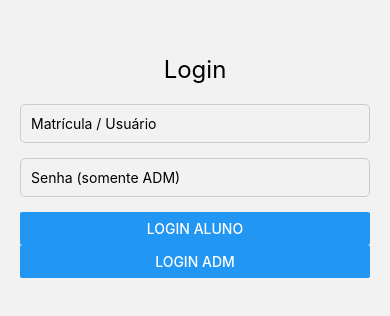
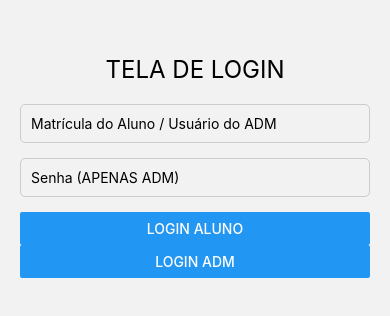
Before and after one commit to lucasweidmann/TICKET-DE-REFEICAO-SENAI, a React Native app: screen /Login in a window 390 px wide. Shown: the part 256-572 px from the top of the page. Built offline with nearby package versions, Linux system fonts and the light colour scheme.

Commit message:
Arrumando a concordância do texto para melhor entendimento do usuario

```diff
--- a/screens/LoginScreen.jsx
+++ b/screens/LoginScreen.jsx
@@ -15,18 +15,24 @@ export default function LoginScreen() {
 
   const handleLoginAluno = async () => {
     const alunos = JSON.parse(await AsyncStorage.getItem("alunos")) || [];
-    const aluno = alunos.find(a => a.matricula === matricula);
+    const aluno = alunos.find((a) => a.matricula === matricula);
 
     if (!aluno) return Alert.alert("Erro", "Matrícula inválida");
 
-    await AsyncStorage.setItem("user", JSON.stringify({ tipo: "aluno", ...aluno }));
+    await AsyncStorage.setItem(
+      "user",
+      JSON.stringify({ tipo: "aluno", ...aluno })
+    );
     navigation.navigate("BreakScreen");
   };
 
   const handleLoginAdmin = async () => {
     const admin = { usuario: "admin", senha: "1234" };
     if (matricula === admin.usuario && senha === admin.senha) {
-      await AsyncStorage.setItem("user", JSON.stringify({ tipo: "admin", usuario: matricula }));
+      await AsyncStorage.setItem(
+        "user",
+        JSON.stringify({ tipo: "admin", usuario: matricula })
+      );
       navigation.navigate("ADM");
     } else {
       Alert.alert("Erro", "Usuário ou senha incorretos");
@@ -35,15 +41,15 @@ export default function LoginScreen() {
 
   return (
     <View style={styles.container}>
-      <Text style={styles.title}>Login</Text>
+      <Text style={styles.title}>TELA DE LOGIN</Text>
       <TextInput
-        placeholder="Matrícula / Usuário"
+        placeholder="Matrícula do Aluno / Usuário do ADM"
         value={matricula}
         onChangeText={setMatricula}
         style={styles.input}
       />
       <TextInput
-        placeholder="Senha (somente ADM)"
+        placeholder="Senha (APENAS ADM)"
         value={senha}
         onChangeText={setSenha}
         secureTextEntry
@@ -58,5 +64,11 @@ export default function LoginScreen() {
 const styles = StyleSheet.create({
   container: { flex: 1, justifyContent: "center", padding: 20 },
   title: { fontSize: 24, marginBottom: 20, textAlign: "center" },
-  input: { borderWidth: 1, borderColor: "#ccc", marginBottom: 15, padding: 10, borderRadius: 5 }
+  input: {
+    borderWidth: 1,
+    borderColor: "#ccc",
+    marginBottom: 15,
+    padding: 10,
+    borderRadius: 5,
+  },
 });
```
